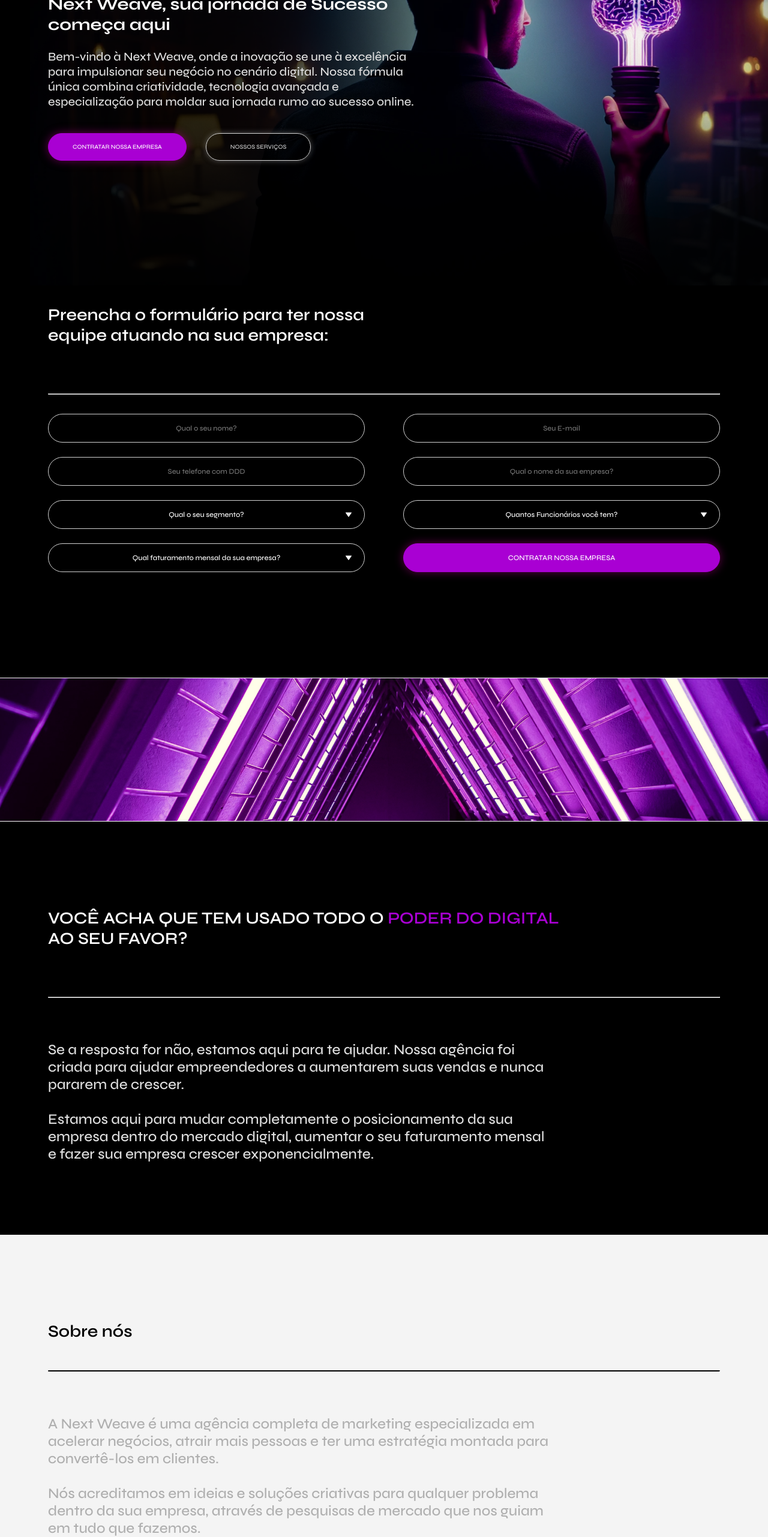
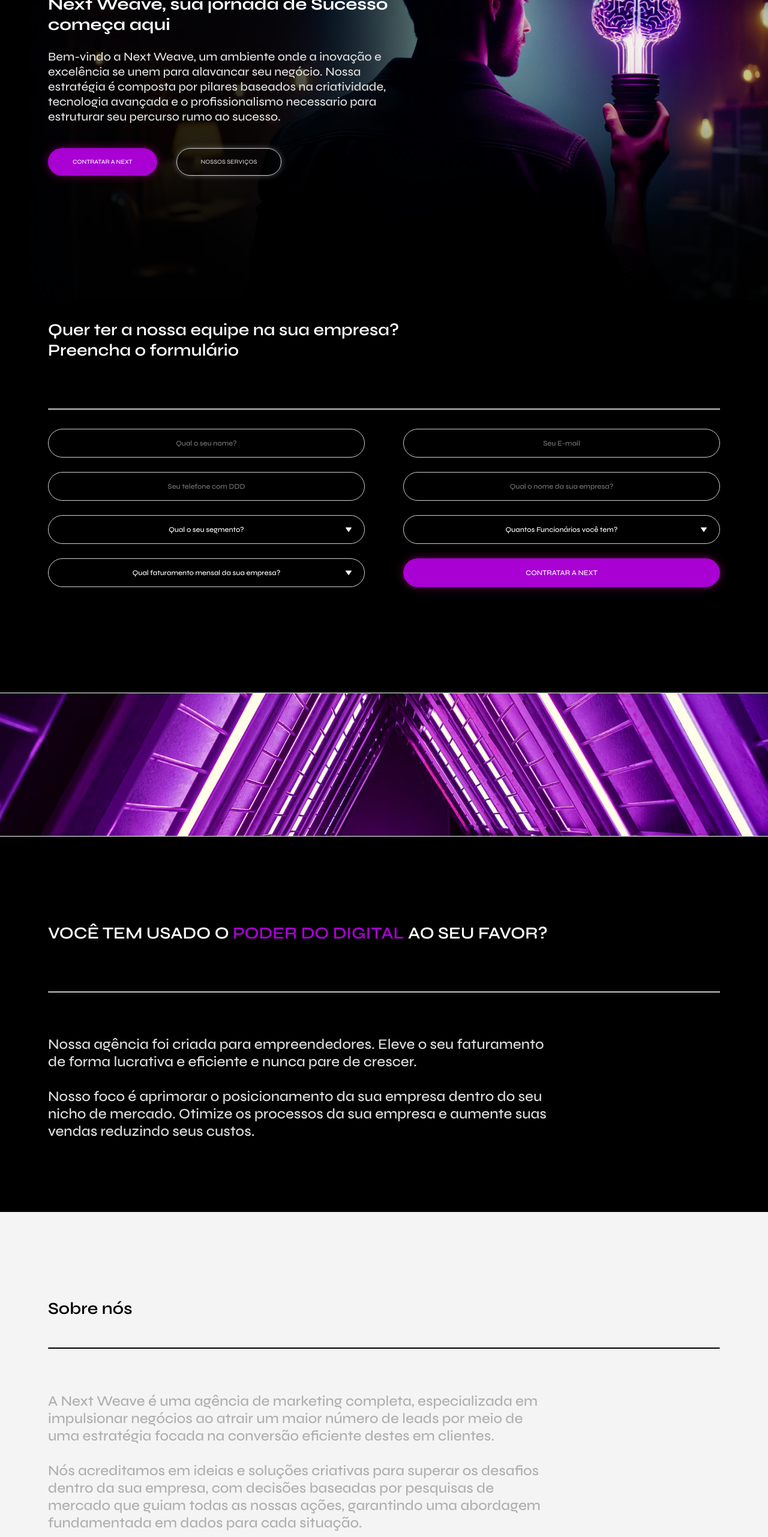
Before and after one commit to JoaoPedroBatistaa/mr-house-cleaning, a Next.js app: page / in a window 1280 px wide. Shown: the part 234-2797 px from the top of the page at 60% size. Built offline with nearby package versions, Linux system fonts and the light colour scheme.

Commit message:
feat: new copy

```diff
--- a/src/components/About/index.tsx
+++ b/src/components/About/index.tsx
@@ -9,12 +9,14 @@
         <hr className={styles.separetor} />
 
         <p className={styles.description}>
-          A Next Weave é uma agência completa de marketing especializada em
-          acelerar negócios, atrair mais pessoas e ter uma estratégia montada
-          para convertê-los em clientes. <br />
-          <br /> Nós acreditamos em ideias e soluções criativas para qualquer
-          problema dentro da sua empresa, através de pesquisas de mercado que
-          nos guiam em tudo que fazemos.
+          A Next Weave é uma agência de marketing completa, especializada em
+          impulsionar negócios ao atrair um maior número de leads por meio de
+          uma estratégia focada na conversão eficiente destes em clientes.{" "}
+          <br />
+          <br /> Nós acreditamos em ideias e soluções criativas para superar os
+          desafios dentro da sua empresa, com decisões baseadas por pesquisas de
+          mercado que guiam todas as nossas ações, garantindo uma abordagem
+          fundamentada em dados para cada situação.
         </p>
 
         <div className={styles.services}>
--- a/src/components/Contract/index.tsx
+++ b/src/components/Contract/index.tsx
@@ -26,15 +26,12 @@
 
             <div className={styles.rightAttention}>
               <p className={styles.description}>
-                Muito simples, basta clicar no botão abaixo e preencher o
-                formulário para que nossa equipe de especialistas entre em
-                contato com você.
+                Muito simples, basta preencher o formulario e a nossa equipe de
+                especialistas entrará em contato com voce.
               </p>
 
               <Link href={"/#Form"}>
-                <button className={styles.ctaButton}>
-                  CONTRATAR NOSSA EMPRESA
-                </button>
+                <button className={styles.ctaButton}>CONTRATAR A NEXT</button>
               </Link>
             </div>
           </div>
@@ -75,9 +72,7 @@
                 </p>
 
                 <Link href={"/#Form"}>
-                  <button className={styles.ctaButton}>
-                    CONTRATAR NOSSA EMPRESA
-                  </button>
+                  <button className={styles.ctaButton}>CONTRATAR A NEXT</button>
                 </Link>
               </div>
             </div>
--- a/src/components/Form/index.tsx
+++ b/src/components/Form/index.tsx
@@ -97,7 +97,7 @@
       <div className={styles.container} id="Form">
         <ToastContainer theme="dark"></ToastContainer>
         <p className={styles.title}>
-          Preencha o formulário para ter nossa equipe atuando na sua empresa:{" "}
+          Quer ter a nossa equipe na sua empresa? Preencha o formulário
         </p>
 
         <hr className={styles.separetor} />
@@ -233,7 +233,7 @@
               {loading ? (
                 <Lottie options={defaultOptions} height={100} width={100} />
               ) : (
-                <p>CONTRATAR NOSSA EMPRESA</p>
+                <p>CONTRATAR A NEXT</p>
               )}
             </div>
           </div>
--- a/src/components/Gains/index.tsx
+++ b/src/components/Gains/index.tsx
@@ -24,8 +24,9 @@
         <div className={styles.infoContainer}>
           <div className={styles.leftContainer}>
             <p className={styles.description}>
-              Para replicar o que a Next Weave faz pela sua empresa, você
-              precisaria de no mínimo, 5 funcionários. <br />
+              Para ter uma equipe própria na sua empresa para fazer o mesmo
+              trabalho da Next, seriam necessários ao menos 5 funcionários.
+              <br />
               <br /> <span>• </span> Um Copywriter;
               <br />
               <br /> <span>• </span> Um Designer Gráfico;
@@ -35,9 +36,9 @@
               <br /> <span>• </span> Um Estrategista Digital;
               <br />
               <br /> <span>• </span> Um Engenheiro de Software; <br />
-              <br /> Com a Next Weave você consegue suprir esses profissionais
-              através de um especialista na área! E ainda poupa tempo e dinheiro
-              por não se preocupar com essa mão de obra.
+              <br /> A Next consegue suprir esses custos. A nossa equipe conta
+              com profissionais especializados em cada uma das áreas listadas,
+              fazendo você poupar dinheiro, tempo e estresse.
             </p>
           </div>
 
--- a/src/components/Header/index.tsx
+++ b/src/components/Header/index.tsx
@@ -73,7 +73,7 @@
         <img src="/logo.svg" alt="Next Weave logo" className={styles.logo} />
 
         <Link href={"/#Form"}>
-          <button className={styles.ctaButton}>CONTRATAR NOSSA EMPRESA</button>
+          <button className={styles.ctaButton}>CONTRATAR A NEXT</button>
         </Link>
       </div>
     </>
--- a/src/components/Hero/index.tsx
+++ b/src/components/Hero/index.tsx
@@ -11,17 +11,16 @@
           </p>
 
           <p className={styles.description}>
-            Bem-vindo à Next Weave, onde a inovação se une à excelência para
-            impulsionar seu negócio no cenário digital. Nossa fórmula única
-            combina criatividade, tecnologia avançada e especialização para
-            moldar sua jornada rumo ao sucesso online.
+            Bem-vindo a Next Weave, um ambiente onde a inovação e excelência se
+            unem para alavancar seu negócio. Nossa estratégia é composta por
+            pilares baseados na criatividade, tecnologia avançada e o
+            profissionalismo necessario para estruturar seu percurso rumo ao
+            sucesso.
           </p>
 
           <div className={styles.buttonsContainer}>
             <Link href={"/#Form"}>
-              <button className={styles.ctaButton}>
-                CONTRATAR NOSSA EMPRESA
-              </button>
+              <button className={styles.ctaButton}>CONTRATAR A NEXT</button>
             </Link>
             <Link href={"/#Services"}>
               <button className={styles.ourButton}>NOSSOS SERVIÇOS</button>
--- a/src/components/Power/index.tsx
+++ b/src/components/Power/index.tsx
@@ -5,19 +5,19 @@
     <>
       <div className={styles.container}>
         <p className={styles.title}>
-          VOCÊ ACHA QUE TEM USADO TODO O <span>PODER DO DIGITAL</span> AO SEU
-          FAVOR?{" "}
+          VOCÊ TEM USADO O <span>PODER DO DIGITAL</span> AO SEU FAVOR?{" "}
         </p>
 
         <hr className={styles.separetor} />
 
         <p className={styles.description}>
-          Se a resposta for não, estamos aqui para te ajudar. Nossa agência foi
-          criada para ajudar empreendedores a aumentarem suas vendas e nunca
-          pararem de crescer. <br /> <br /> Estamos aqui para mudar
-          completamente o posicionamento da sua empresa dentro do mercado
-          digital, aumentar o seu faturamento mensal e fazer sua empresa crescer
-          exponencialmente.
+          Nossa agência foi criada para empreendedores. Eleve o seu faturamento
+          de forma lucrativa e eficiente e nunca pare de crescer.
+          <br />
+          <br />
+          Nosso foco é aprimorar o posicionamento da sua empresa dentro do seu
+          nicho de mercado. Otimize os processos da sua empresa e aumente suas
+          vendas reduzindo seus custos.
         </p>
       </div>
     </>
```
